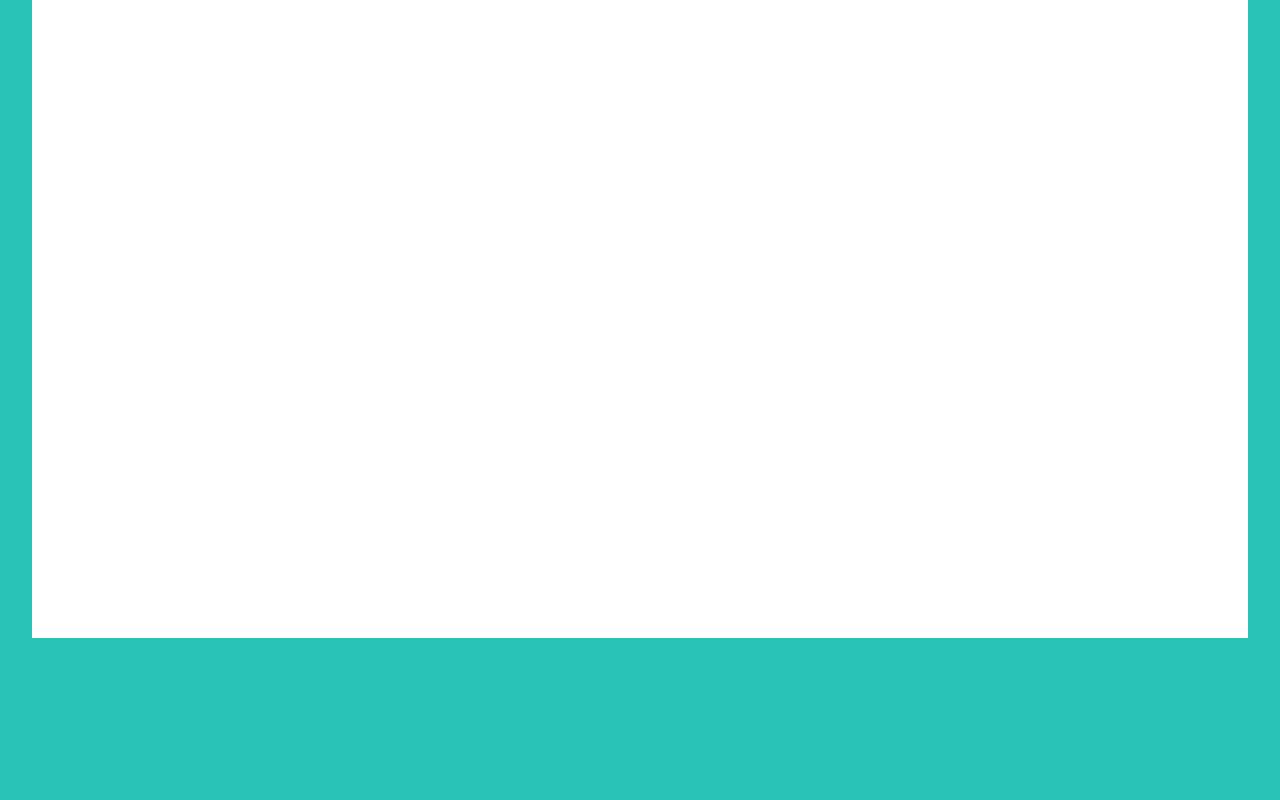
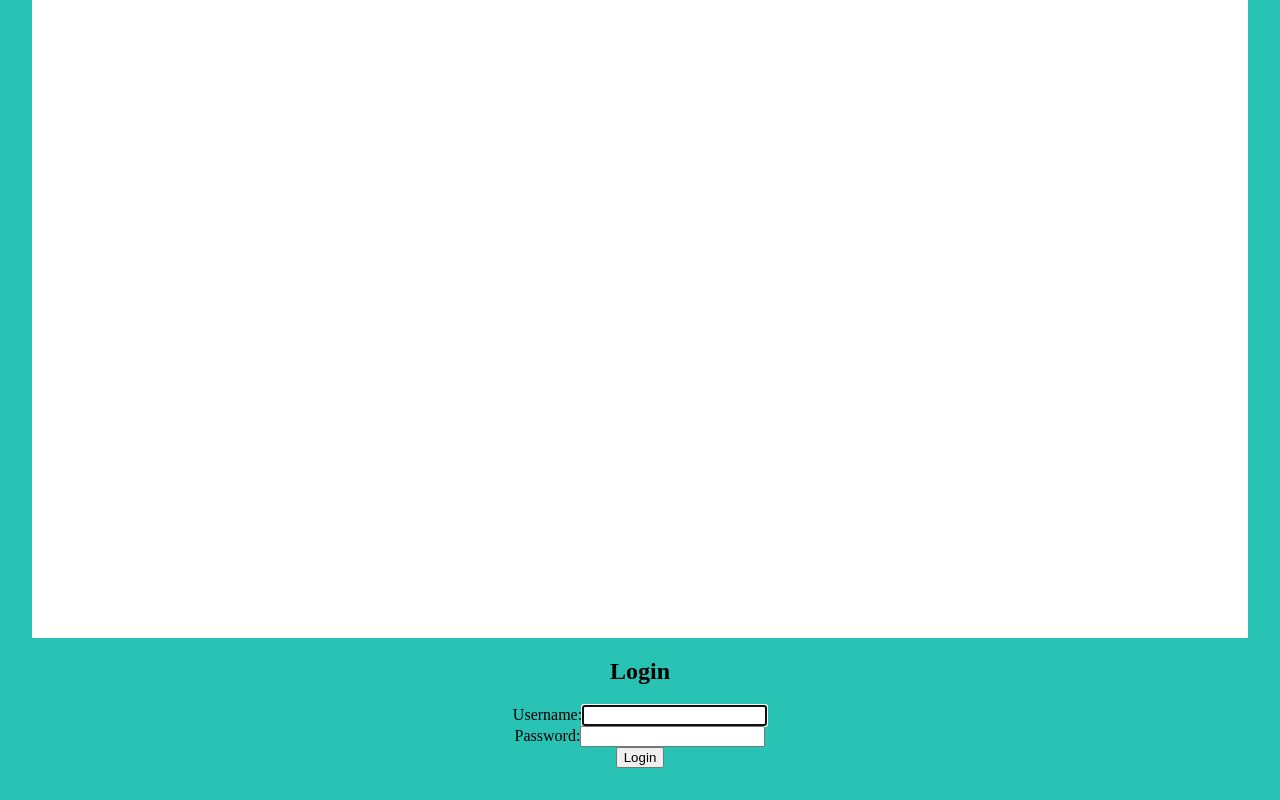
Before and after one commit to BronwenM/referee-scheduler, a React app in the folder frontend/: page / in a window 1280 px wide. Shown: the part 935-1735 px from the top of the page. Before the commit the page ends 1605 px from the top, so only its background shows below. Built offline with nearby package versions, Linux system fonts and the light colour scheme; no server answers; the HTML template or start-up script is replaced by a standard one.

Commit message:
Add login form with basic authentication logic

```diff
--- a/frontend/src/App.jsx
+++ b/frontend/src/App.jsx
@@ -7,6 +7,7 @@ import Dashboard from "./components/Dashboard/Dashboard";
 import Hero from "./components/Hero/Hero";
 import CalendarComponent from "./components/Calendar/CalendarComponent";
 import AvailabilityForm from "./components/AvailabilityForm/AvailabilityForm";
+import Login from "./components/Login/Login";
 
 function App() {
   const [message, setMessage] = useState("");
@@ -29,6 +30,7 @@ function App() {
         <main className="app__content">
           <h1></h1>
           <Dashboard />
+          <Login />
           {/* <CalendarComponent /> */}
           {/* <AvailabilityForm /> */}
         </main>
--- /dev/null
+++ b/frontend/src/components/Login/Login.jsx
@@ -0,0 +1,88 @@
+import React, { useEffect, useRef, useState } from 'react';
+import { ToastContainer, toast } from 'react-toastify';
+import 'react-toastify/dist/ReactToastify.css';
+import Button from '../Button/Button';
+import axios from "axios";
+import users from '../../mocks/users';
+
+
+const Login = () => {
+  //This userRef is used to set the focus on the username input field when the page loads
+  const userRef = useRef();
+  const [username, setUsername] = useState('');
+  const [password, setPassword] = useState('');
+  const [error, setError] = useState('');
+
+  //to set the focus on the username input field
+  useEffect(() => {
+    userRef.current.focus();
+  }, []);
+
+  //This clears the error message when the user types in the username or password
+  useEffect(() => {
+    if (username || password) {
+      setError('');
+    }
+  }, [username, password]);
+
+  const handleSubmit = (e) => {
+    e.preventDefault();
+
+    if (!username || !password) {
+      setError('Username and password are required');
+      return;
+    }
+
+    //This finds the user(from users.js mock data) in the users array and logs them in if the username and password match(This is strickly for the mock data) When we start posting to the backend, we will use the axios.post method to post the username and password to the backend and the backend will return the user if the username and password match
+    const user = users.find((user) => user.username === username && user.password === password);
+    if (user) {
+      console.log('Login successful:', user);
+      toast.success('Login successful');
+    } else {
+      setError('Invalid username or password');
+      toast.error('Invalid username or password');
+    }
+
+
+    setUsername('');
+    setPassword('');
+  };
+
+
+  return (
+    <section>
+    <ToastContainer />
+    <h1>Login</h1>
+    <form>
+      <label htmlFor="username">Username:</label>
+      <input
+        id="username"
+        ref={userRef}
+        type="text"
+        value={username}
+        onChange={(e) => setUsername(e.target.value)}
+        autoComplete='off'
+        required
+      />
+      <br />
+      <label htmlFor="password">Password:</label>
+      <input
+        id="password"
+        type="password"
+        value={password}
+        onChange={(e) => setPassword(e.target.value)}
+        required
+      />
+      <br />
+      <Button
+        handle={handleSubmit}
+        name="Login"
+        className="primary"
+      />
+    </form>
+    {error && <p style={{ color: 'red' }}>{error}</p>}
+  </section>
+  );
+};
+
+export default Login;
--- a/frontend/src/mocks/users.js
+++ b/frontend/src/mocks/users.js
@@ -238,6 +238,8 @@ const users = [
   },
 ];
 
+
+
 const exampleOfficialRole = {
   id: 3,
   name: 'official',
@@ -285,3 +287,5 @@ const exampleUnavailability2 = {
   created_at: '2024-11-25T21:17:06.418Z',
   updated_at: '2024-11-25T21:17:06.418Z'
 };
+
+export default users;
```
Also changed, not shown: frontend/src/components/Login/Login.scss (added).
